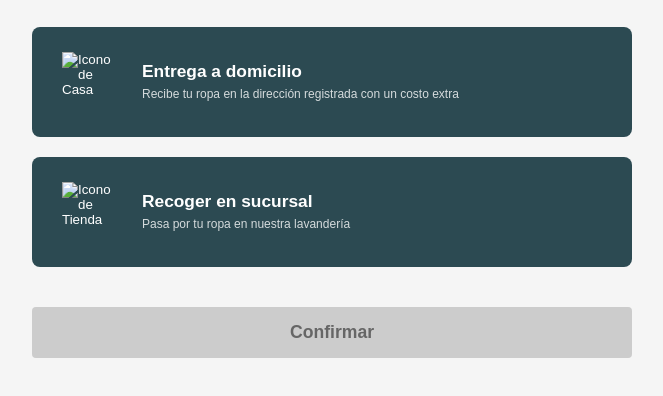
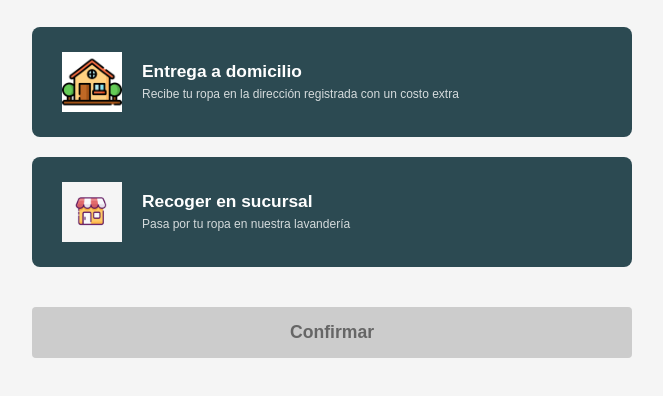
Before and after one commit to Bibirgo/Web, a plain HTML site: page index.html in a window 1280 px wide. Shown: the part 280-676 px from the top of the page, without its empty margins (308-971 px from the left). Drawn offline with Linux system fonts and the light colour scheme.

Commit message:
Update index.html

```diff
--- a/index.html
+++ b/index.html
@@ -16,7 +16,7 @@
         <main class="opciones">
             <button id="entrega-domicilio" class="opcion-btn" data-opcion="domicilio">
                 <div class="icono">
-                    <img src="casa.png" alt="Icono de Casa" class="icono-img">
+                    <img src="casa-icon.png" alt="Icono de Casa" class="icono-img">
                 </div>
                 <div class="info">
                     <h2>Entrega a domicilio</h2>
@@ -26,7 +26,7 @@
 
             <button id="recoger-sucursal" class="opcion-btn" data-opcion="sucursal">
                 <div class="icono">
-                    <img src="tienda.png" alt="Icono de Tienda" class="icono-img">
+                    <img src="tienda-icon.png" alt="Icono de Tienda" class="icono-img">
                 </div>
                 <div class="info">
                     <h2>Recoger en sucursal</h2>
```
